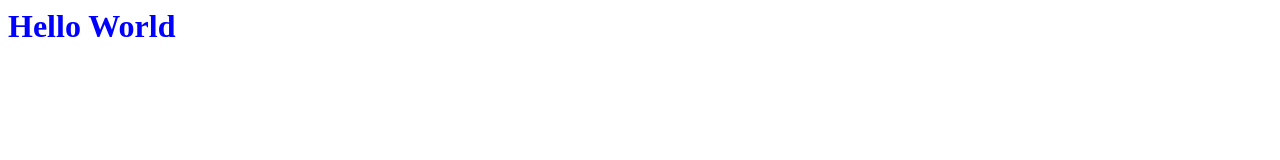
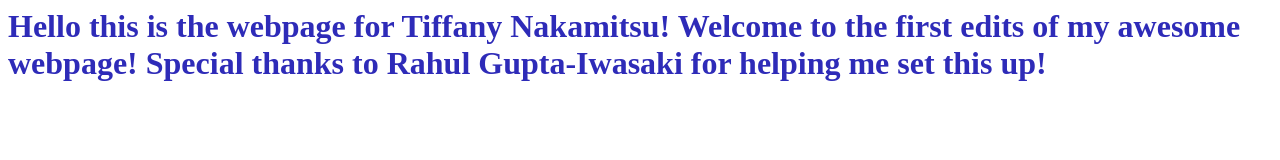
Before and after one commit to tiffanyy1018/first-website, a plain HTML site: page index.html in a window 1280 px wide. Drawn offline with Linux system fonts and the light colour scheme.

Commit message:
second edits of first website
second edits: changing text color and text content

```diff
--- a/index.html
+++ b/index.html
@@ -2,11 +2,11 @@
     <head>
         <style>
             body {
-                color: blue;
+                color :rgb(46, 43, 184);
             }
         </style>
     </head>
     <body>
-        <h1>Hello World</h1>
+        <h1>Hello this is the webpage for Tiffany Nakamitsu! Welcome to the first edits of my awesome webpage! Special thanks to Rahul Gupta-Iwasaki for helping me set this up!</h1>
     </body>
 </html>
```
